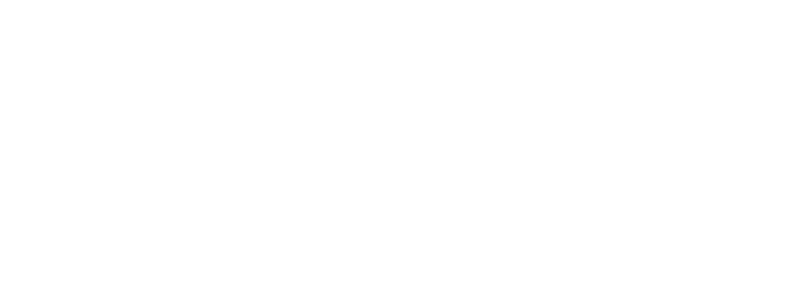
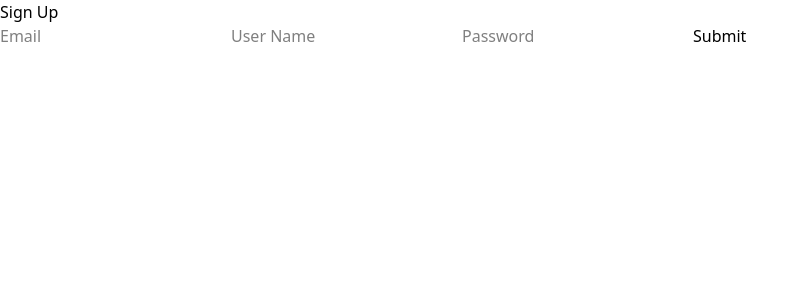
Before and after one commit to Isaac-Kingsley007/Mini-Games, a React (Vite) app: page /signup in a window 1280 px wide. Before the commit this address had no page. Shown: the top 300 px of the page, without its empty margins (0-808 px from the left). Built offline with nearby package versions, Linux system fonts and the light colour scheme; no server answers.

Commit message:
Added User Authentication

```diff
--- a/package.json
+++ b/package.json
@@ -10,6 +10,7 @@
     "preview": "vite preview"
   },
   "dependencies": {
+    "@supabase/supabase-js": "^2.50.0",
     "@tailwindcss/vite": "^4.1.8",
     "react": "^19.1.0",
     "react-dom": "^19.1.0",
--- a/src/App.tsx
+++ b/src/App.tsx
@@ -1,16 +1,55 @@
-import { Route, Routes } from "react-router-dom"
-import HomePage from "./pages/HomePage"
-import TicTacToePage from "./games/tic-tac-toe/TicTacToePage"
-import MinesweeperPage from "./games/minesweeper/MinesweeperPage"
+import { Routes, Route, Navigate } from "react-router-dom";
+import TicTacToePage from "./games/tic-tac-toe/TicTacToePage";
+import MinesweeperPage from "./games/minesweeper/MinesweeperPage";
+import SigninPage from "./pages/SignInPage";
+import SignupPage from "./pages/SignupPage";
+import HomePage from "./pages/HomePage";
+import { useEffect, useState } from "react";
+import { supabase } from "./services/supabaseClient";
+import type { User } from "@supabase/supabase-js";
 
 function App() {
-  return(
+  const [user, setUser] = useState<User|null>(null);
+  const [loading, setLoading] = useState(true);
+
+  useEffect(() => {
+    supabase.auth.getSession().then(({ data }) => {
+      setUser(data.session?.user ?? null);
+      setLoading(false);
+    });
+
+    const { data: listener } = supabase.auth.onAuthStateChange((_event, session) => {
+      setUser(session?.user ?? null);
+    });
+
+    return () => {
+      listener.subscription.unsubscribe();
+    };
+  }, []);
+
+  if (loading) return <div>Loading...</div>;
+
+  return (
     <Routes>
-      <Route path="/" element={<HomePage />} />
-      <Route path="/tic-tac-toe" element={<TicTacToePage />} />
-      <Route path="/minesweeper" element={<MinesweeperPage />} />
+      <Route path="/login" element={user ? <Navigate to="/home" replace /> : <SigninPage />} />
+      <Route path="/signup" element={user ? <Navigate to="/home" replace /> : <SignupPage />} />
+
+      <Route path="/" element={<Navigate to={user ? "/home" : "/login"} replace />} />
+
+      <Route
+        path="/home"
+        element={user ? <HomePage /> : <Navigate to="/login" replace />}
+      />
+      <Route
+        path="/tic-tac-toe"
+        element={user ? <TicTacToePage /> : <Navigate to="/login" replace />}
+      />
+      <Route
+        path="/minesweeper"
+        element={user ? <MinesweeperPage /> : <Navigate to="/login" replace />}
+      />
     </Routes>
-  )
+  );
 }
 
-export default App
+export default App;
--- /dev/null
+++ b/src/pages/SignInPage.tsx
@@ -0,0 +1,41 @@
+import { useRef, useState } from "react"
+import { signIn } from "../services/AuthService";
+
+function SigninPage() {
+
+    const emailRef = useRef<HTMLInputElement>(null);
+    const passwordRef = useRef<HTMLInputElement>(null);
+
+    const [errorMessage, setErrorMessage] = useState<string|null>(null);
+
+    const handleSignIn = async () => {
+        const email = emailRef.current!.value;
+        const password = passwordRef.current!.value;
+
+        const error = await signIn(email, password);
+        setErrorMessage(error);
+    }
+
+
+  return (
+    <div>
+        <h2>Sign Up</h2>
+        <input
+            type="email"
+            placeholder="Email"
+            className=""
+            ref={emailRef}
+        />
+        <input
+            type="password"
+            placeholder="Password"
+            className=""
+            ref={passwordRef}
+        />
+        <button className="" onClick={handleSignIn}>Submit</button>
+        {errorMessage && <p className="">{errorMessage}</p>}
+    </div>
+  )
+}
+
+export default SigninPage
--- /dev/null
+++ b/src/pages/SignupPage.tsx
@@ -0,0 +1,49 @@
+import { useRef, useState } from "react"
+import { signUp } from "../services/AuthService";
+
+function SignupPage() {
+
+    const emailRef = useRef<HTMLInputElement>(null);
+    const usernameRef = useRef<HTMLInputElement>(null);
+    const passwordRef = useRef<HTMLInputElement>(null);
+
+    const [errorMessage, setErrorMessage] = useState<string|null>(null);
+
+    const handleSignUp = async () => {
+        const email = emailRef.current!.value;
+        const username = usernameRef.current!.value;
+        const password = passwordRef.current!.value;
+
+        const error = await signUp(email, username, password);
+
+        setErrorMessage(error);
+    }
+
+  return (
+    <div>
+        <h2>Sign Up</h2>
+        <input
+            type="email"
+            placeholder="Email"
+            className=""
+            ref={emailRef}
+        />
+        <input
+            type="text"
+            placeholder="User Name"
+            className=""
+            ref={usernameRef}
+        />
+        <input
+            type="password"
+            placeholder="Password"
+            className=""
+            ref={passwordRef}
+        />
+        <button className="" onClick={handleSignUp}>Submit</button>
+        {errorMessage && <p className="">{errorMessage}</p>}
+    </div>
+  )
+}
+
+export default SignupPage
--- /dev/null
+++ b/src/services/AuthService.ts
@@ -0,0 +1,26 @@
+import { auth } from "./supabaseClient";
+
+export async function signUp(email: string, username: string, password: string): Promise<string | null>{
+    const { error } = await auth.signUp(
+        {
+          email: email,
+          password: password,
+          options: {
+            data: {
+              username:username
+            }
+          }
+        }
+      );
+
+    return error?.message ?? null;
+}
+
+export async function signIn(email: string, password: string): Promise<string| null> {
+    const { error } = await auth.signInWithPassword({
+        email: email,
+        password: password
+    });
+
+    return error?.message ?? null;
+}
--- /dev/null
+++ b/src/services/supabaseClient.ts
@@ -0,0 +1,7 @@
+import { createClient } from '@supabase/supabase-js';
+
+const supabaseUrl = import.meta.env.VITE_SUPABASE_URL;
+const supabaseKey = import.meta.env.VITE_SUPABASE_ANON_KEY;
+
+export const supabase = createClient(supabaseUrl, supabaseKey);
+export const auth = supabase.auth;
```
Also changed, not shown: 2 other files (tests, documents, lock files or other folders).
